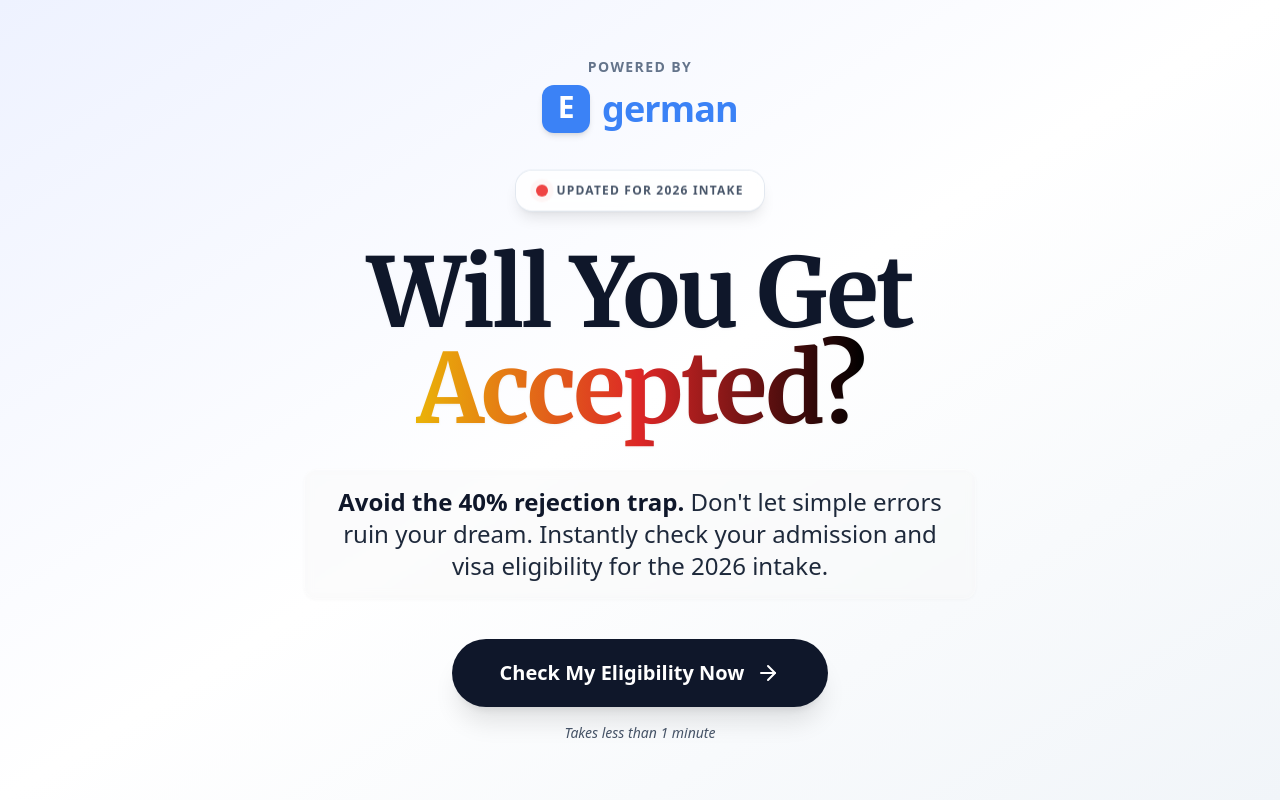
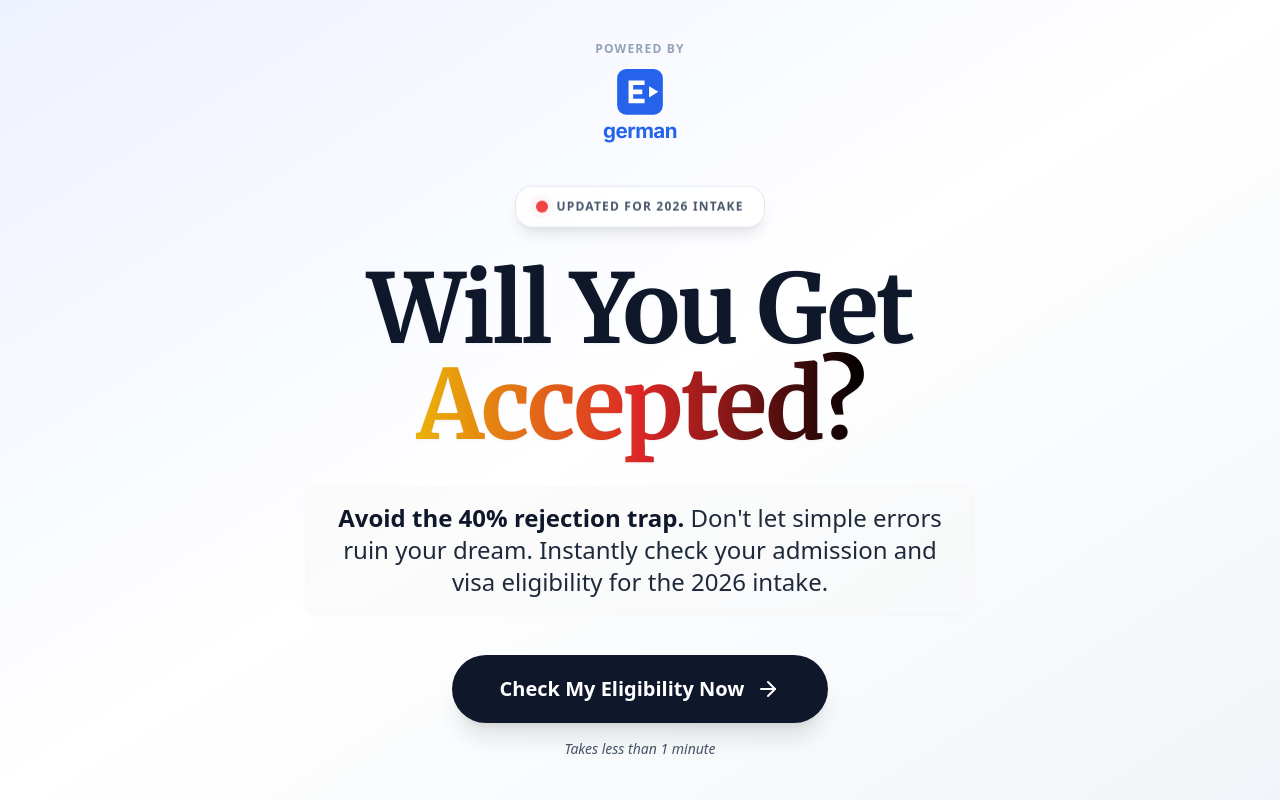
Before and after one commit to renjithcs-prog/german-eligibility-checker-by-entri-app, a React (Vite) app: page / in a window 1280 px wide. Built offline with nearby package versions, Linux system fonts and the light colour scheme.

Commit message:
logo and langaige changed

```diff
--- a/App.tsx
+++ b/App.tsx
@@ -6,7 +6,7 @@ import ProgressBar from './components/ProgressBar';
 import SignupForm from './components/SignupForm';
 import { analyzeEligibility } from './services/gemini';
 import { saveLeadToSheet } from './services/sheet';
-import { GraduationCap, School, Euro, Languages, Award, Loader2, ArrowRight, BookOpen, Play } from 'lucide-react';
+import { GraduationCap, School, Euro, Languages, Award, Loader2, ArrowRight, BookOpen } from 'lucide-react';
 
 // Define the 5 static questions
 const QUESTIONS: Question[] = [
@@ -64,6 +64,23 @@ const QUESTIONS: Question[] = [
     ]
   }
 ];
+
+// Recreating the "E german" logo as an SVG
+const EntriLogo = () => (
+  <svg width="140" height="70" viewBox="0 0 140 70" fill="none" xmlns="http://www.w3.org/2000/svg" className="h-20 w-auto">
+    {/* Blue Rounded Square Background */}
+    <rect x="50" y="0" width="40" height="40" rx="8" fill="#2563EB" />
+
+    {/* Letter E */}
+    <path d="M60 10H74V14H64V18H72V22H64V26H74V30H60V10Z" fill="white" />
+
+    {/* Play Triangle */}
+    <path d="M78 15L86 20L78 25V15Z" fill="white" />
+
+    {/* Text 'german' */}
+    <text x="70" y="60" fontFamily="'Inter', sans-serif" fontWeight="700" fontSize="18" fill="#2563EB" textAnchor="middle" letterSpacing="-0.5">german</text>
+  </svg>
+);
 
 const App: React.FC = () => {
   const [started, setStarted] = useState(false);
@@ -137,13 +154,8 @@ const App: React.FC = () => {
         <div className="relative z-10 text-center max-w-3xl">
           {/* Logo Section */}
           <div className="flex flex-col items-center mb-10">
-              <span className="text-slate-500 text-sm font-semibold uppercase tracking-widest mb-2">Powered by</span>
-              <div className="flex items-center justify-center gap-3">
-                  <div className="w-12 h-12 bg-blue-500 rounded-xl flex items-center justify-center shadow-md">
-                     <span className="text-white font-bold text-3xl pb-1">E</span>
-                  </div>
-                  <span className="text-blue-500 font-bold text-4xl tracking-tight">german</span>
-              </div>
+              <span className="text-slate-400 text-xs font-bold uppercase tracking-widest mb-3">Powered by</span>
+              <EntriLogo />
           </div>
 
           <div className="inline-flex items-center justify-center p-2 bg-white/80 backdrop-blur rounded-2xl shadow-lg mb-8 animate-bounce ring-1 ring-slate-200">
--- a/components/SignupForm.tsx
+++ b/components/SignupForm.tsx
@@ -133,7 +133,7 @@ const SignupForm: React.FC<SignupFormProps> = ({ onSubmit }) => {
         </div>
 
         <div>
-          <label className="block text-sm font-semibold text-slate-700 mb-2">Preferred Language</label>
+          <label className="block text-sm font-semibold text-slate-700 mb-2">Your Language</label>
           <div className="relative">
              <Languages className="absolute left-4 top-3.5 w-5 h-5 text-slate-400" />
              <select
```
